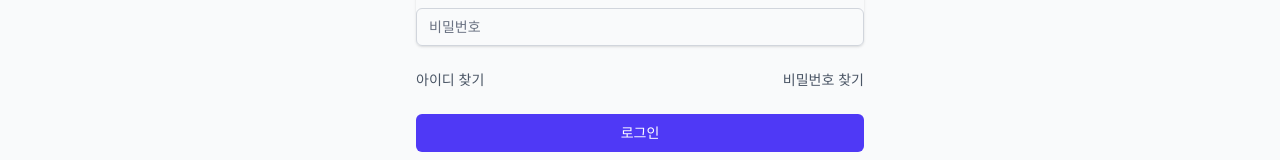
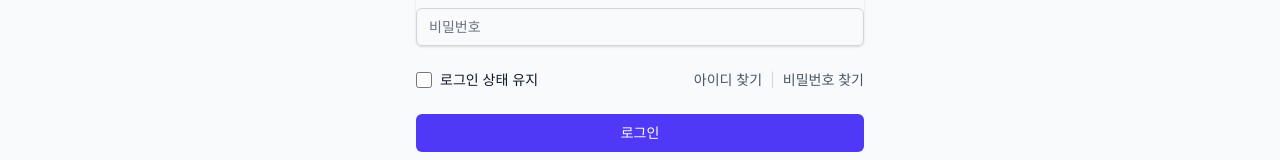
Before and after one commit to yongu2000/next-boilerplate, a Next.js app: page /login in a window 1280 px wide. Shown: the part 343-503 px from the top of the page. Built offline with nearby package versions, Linux system fonts and the light colour scheme; no server answers.

Commit message:
feat: 자체 로그인 사용자 RememberMe 구현

```diff
--- a/src/app/(auth)/login/page.tsx
+++ b/src/app/(auth)/login/page.tsx
@@ -12,21 +12,26 @@ import { toast } from 'react-hot-toast';
 const loginSchema = z.object({
   email: z.string().email('올바른 이메일을 입력해주세요'),
   password: z.string().min(6, '비밀번호는 최소 6자 이상이어야 합니다'),
+  rememberMe: z.boolean().optional(),
 });
 
 export default function LoginPage() {
   const router = useRouter();
   const { setAuth } = useAuth();
-  const { register, handleSubmit, formState: { errors } } = useForm({
+  const { register, handleSubmit, watch, formState: { errors } } = useForm({
     resolver: zodResolver(loginSchema)
   });
 
+  const rememberMe = watch('rememberMe');
+
   const onSubmit = async (data: any) => {
     try {
+      console.log('로그인 시도:', data);
       // 1. 먼저 로그인
       await authService.login({
         username: data.email,
-        password: data.password
+        password: data.password,
+        rememberMe: data.rememberMe
       });
 
       // 2. 로그인 성공 후 사용자 정보 요청
@@ -77,10 +82,41 @@ export default function LoginPage() {
             </div>
           </div>
 
-          <div className="flex items-center justify-between text-sm">
-            <span className="text-gray-600">아이디 찾기</span>
-            <span className="text-gray-600">비밀번호 찾기</span>
+          <div className="flex items-center justify-between">
+            <div className="flex items-center">
+              <input
+                {...register('rememberMe')}
+                type="checkbox"
+                className="h-4 w-4 text-indigo-600 focus:ring-indigo-500 border-gray-300 rounded"
+              />
+              <label htmlFor="remember-me" className="ml-2 block text-sm text-gray-900">
+                로그인 상태 유지
+              </label>
+            </div>
+            <div className="text-sm">
+              <span className="text-gray-600">아이디 찾기</span>
+              <span className="mx-2 text-gray-300">|</span>
+              <span className="text-gray-600">비밀번호 찾기</span>
+            </div>
           </div>
+
+          {rememberMe && (
+            <div className="bg-yellow-50 border-l-4 border-yellow-400 p-4">
+              <div className="flex">
+                <div className="flex-shrink-0">
+                  <svg className="h-5 w-5 text-yellow-400" viewBox="0 0 20 20" fill="currentColor">
+                    <path fillRule="evenodd" d="M8.257 3.099c.765-1.36 2.722-1.36 3.486 0l5.58 9.92c.75 1.334-.213 2.98-1.742 2.98H4.42c-1.53 0-2.493-1.646-1.743-2.98l5.58-9.92zM11 13a1 1 0 11-2 0 1 1 0 012 0zm-1-8a1 1 0 00-1 1v3a1 1 0 002 0V6a1 1 0 00-1-1z" clipRule="evenodd" />
+                  </svg>
+                </div>
+                <div className="ml-3">
+                  <p className="text-sm text-yellow-700">
+                    로그인 상태 유지를 선택하면 30일 동안 자동 로그인이 유지됩니다.
+                    공용 컴퓨터에서는 보안을 위해 선택하지 마세요.
+                  </p>
+                </div>
+              </div>
+            </div>
+          )}
 
           <div className="space-y-3">
             <button
--- a/src/services/auth.ts
+++ b/src/services/auth.ts
@@ -11,7 +11,11 @@ interface JoinRequest {
 
 export const authService = {
   async login(data: LoginRequest): Promise<string> {
-    const response = await axiosInstance.post('/login', data);
+    const response = await axiosInstance.post('/login', {
+      username: data.username,
+      password: data.password,
+      rememberMe: data.rememberMe || false
+    });
 
     const authHeader = response.headers['authorization'];
     if (!authHeader || !authHeader.startsWith('Bearer ')) {
--- a/src/services/axios.ts
+++ b/src/services/axios.ts
@@ -16,7 +16,11 @@ export const handleAuthError = () => {
   localStorage.removeItem('accessToken');
   const authStore = useAuth.getState();
   authStore.clearAuth();
-  window.location.href = '/login';
+
+  // 로그인 페이지가 아닐 때만 새로고침
+  if (typeof window !== 'undefined' && window.location.pathname !== '/login') {
+    window.location.href = '/login';
+  }
 };
 
 // API 요청 시 인터셉터를 통해 Access Token 자동 첨부
--- a/src/types/auth.ts
+++ b/src/types/auth.ts
@@ -9,6 +9,7 @@ export interface UserInfo {
   export interface LoginRequest {
     username: string;
     password: string;
+    rememberMe : boolean;
   }
 
   export interface RegisterRequest {
```
